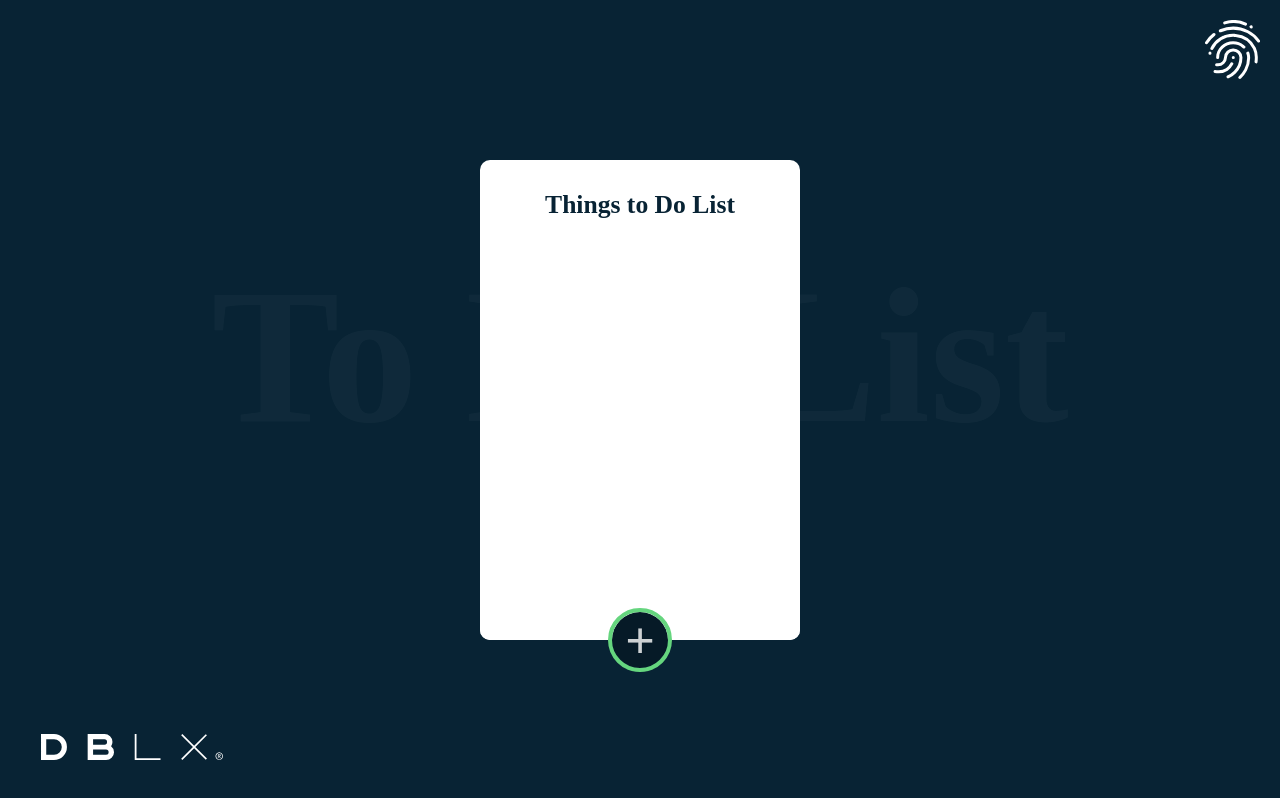
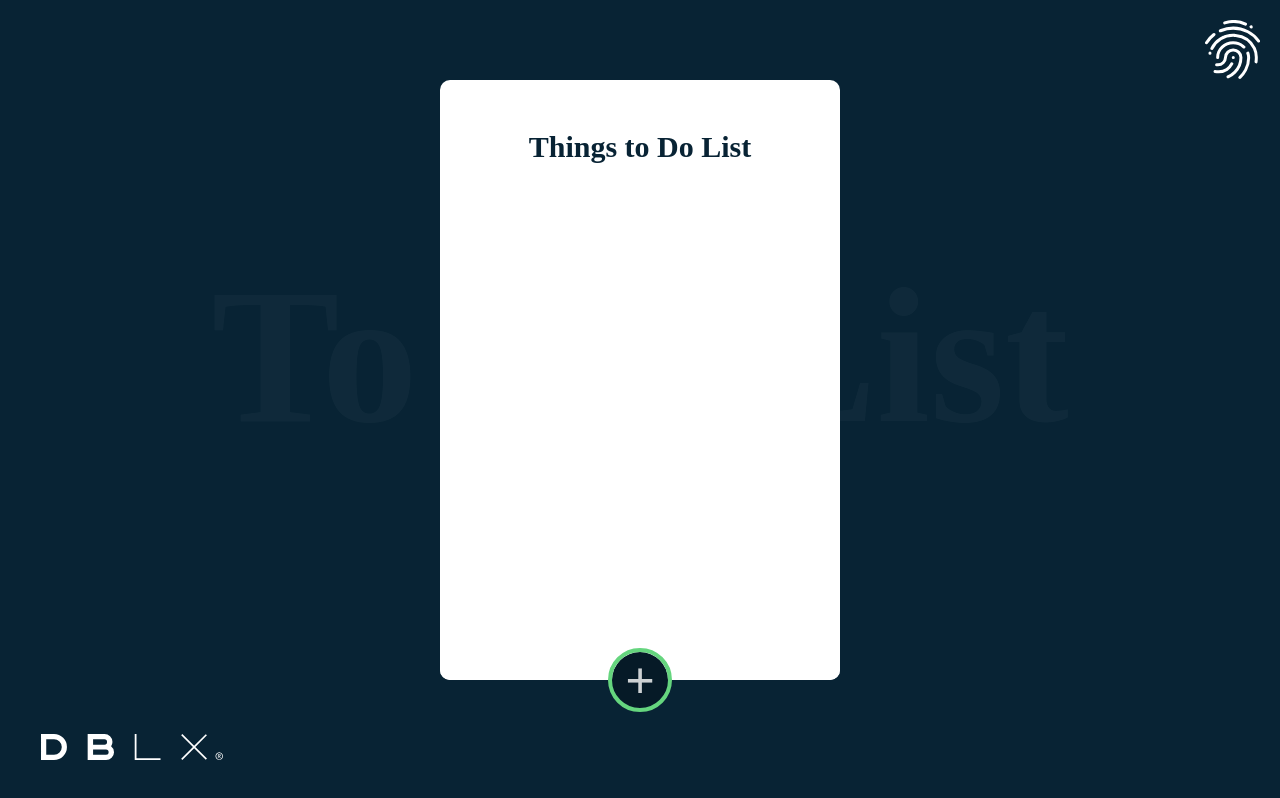
Before and after one commit to jakezachariahnixon/todo-app-vue, a Vue app: page / in a window 1280 px wide. Built offline with nearby package versions, Linux system fonts and the light colour scheme.

Commit message:
fix: change to static layout

```diff
--- a/src/components/ListContainer.vue
+++ b/src/components/ListContainer.vue
@@ -176,10 +176,10 @@ export default {
 // Container positioning and style
 #listContainer {
   position: fixed;
-  width: 25%;
-  height: 60%;
-  top: 20%;
-  left: 37.5%;
+  width: 400px;
+  height: 600px;
+  top: 10%;
+  left: calc(50% - 200px);
   background: $white 0% 0% no-repeat padding-box;
   border-radius: 10px;
 }
@@ -202,13 +202,13 @@ export default {
 }
 // Style list name
 #listName {
-  padding-top: 4%;
-  padding-bottom: 4%;
+  padding-top: 30px;
+  padding-bottom: 30px;
   text-align: center;
   font-family: Proxima Nova;
   font-weight: Bold;
-  font-size: 2vw;
-  height: 5%;
+  font-size: 30px;
+  height: 30px;
   letter-spacing: 0px;
   color: $titleColor;
 }
@@ -216,7 +216,7 @@ export default {
   position: fixed;
   width: 64px;
   height: 64px;
-  top: calc(80% - 32px);
+  top: calc(10% + 600px - 32px);
   left: calc(50% - 32px);
   background: #061a27 0% 0% no-repeat padding-box;
   border: 4px solid $green;
@@ -225,7 +225,7 @@ export default {
   text-align: center;
   font-size: 50px;
   font-weight: 250;
-  line-height: 50px;
+  line-height: 30px;
   color: #ffffffcc;
   transition: 0.3s;
   z-index: 3;
@@ -278,7 +278,7 @@ export default {
   padding: 5%;
   height: 30%;
   font-family: Proxima Nova;
-  font-size: 1vw;
+  font-size: 18px;
   resize: none;
 }
 #taskName:focus {
@@ -290,14 +290,14 @@ export default {
   height: 10%;
   padding-top: 2%;
   font-family: Proxima Nova;
-  font-size: 0.7vw;
+  font-size: 12px;
 }
 #priorityContainer h2 {
   margin: 0 0 0 0;
   padding: 0 0 0 0;
   display: inline-block;
   margin-left: 10%;
-  width: 30%;
+  width: 25%;
 }
 .priorityBtn {
   width: 70px;
@@ -334,14 +334,14 @@ export default {
   width: 100%;
   height: 10%;
   font-family: Proxima Nova;
-  font-size: 0.7vw;
+  font-size: 12px;
 }
 #parentContainer h2 {
   margin: 0 0 0 0;
   padding: 0 0 0 0;
   display: inline-block;
   margin-left: 10%;
-  width: 30%;
+  width: 25%;
 }
 #parentContainer select {
   width: 220px;
--- a/src/components/TaskList.vue
+++ b/src/components/TaskList.vue
@@ -55,7 +55,7 @@ export default {
 #listTasks {
   margin: 0 0 0 0;
   padding: 0 0 10% 0;
-  height: 70%;
+  height: 430px;
   overflow: auto;
 }
 .task {
@@ -66,12 +66,12 @@ export default {
   padding-left: 5%;
   margin-top: 3%;
   margin-bottom: 3%;
-  margin-left: 4%;
+  margin-left: 20px;
   background: $backgroundColor 0% 0% no-repeat padding-box;
   border-radius: 10px;
   font-family: "Proxima Nova";
-  font-size: 1vw;
-  line-height: 18px;
+  font-size: 16px;
+  line-height: 16px;
   letter-spacing: 0px;
   color: $white;
   opacity: 1;
@@ -94,8 +94,11 @@ export default {
     background-color: $white;
     color: $backgroundColor;
     border-left: none !important;
-    padding-left: 4%;
-    margin-left: calc(5% + 15px);
+    padding-left: 5%;
+    margin-left: 50px;
+    width: 290px;
+    padding-top: 3%;
+    padding-bottom: 3%;
     border-bottom: 1px solid $offWhite;
     border-radius: 0px;
 }
@@ -105,7 +108,7 @@ export default {
   padding-left: 35px;
   margin-bottom: 0px;
   cursor: pointer;
-  font-size: 1.5vw;
+  font-size: 24px;
   -webkit-user-select: none;
   -moz-user-select: none;
   -ms-user-select: none;
@@ -123,12 +126,12 @@ export default {
 }
 .checkmark {
   position: absolute;
-  top: -0.3vw;
+  top: -5px;
   left: 0;
-  height: 1.5vw;
-  width: 1.5vw;
+  height: 24px;
+  width: 24px;
   background-color: $almostWhite;
-  border-radius: 1000px;
+  border-radius: 24px;
 }
 .checkContainer:hover input ~ .checkmark {
   background-color: $offWhite;
@@ -145,11 +148,25 @@ export default {
   display: block;
 }
 .checkContainer .checkmark:after {
-  top: 0.38vw;
-  left: 0.38vw;
-  width: 1vw;
-  height: 1vw;
+  top: 6px;
+  left: 6px;
+  width: 24px;
+  height: 24px;
   background: transparent url("../assets/tick.svg") 0% 0% no-repeat padding-box;
-  background-size: 0.75vw 0.75vw;
+  background-size: 12px 12px;
+}
+.child .checkContainer {
+  font-size: 20px;
+}
+.child .checkmark {
+  height: 20px;
+  width: 20px;
+}
+.child .checkmark:after {
+    top: 5px;
+    left: 5px;
+    width: 20px;
+    height: 20px;
+    background-size: 10px 10px;
 }
 </style>
```
